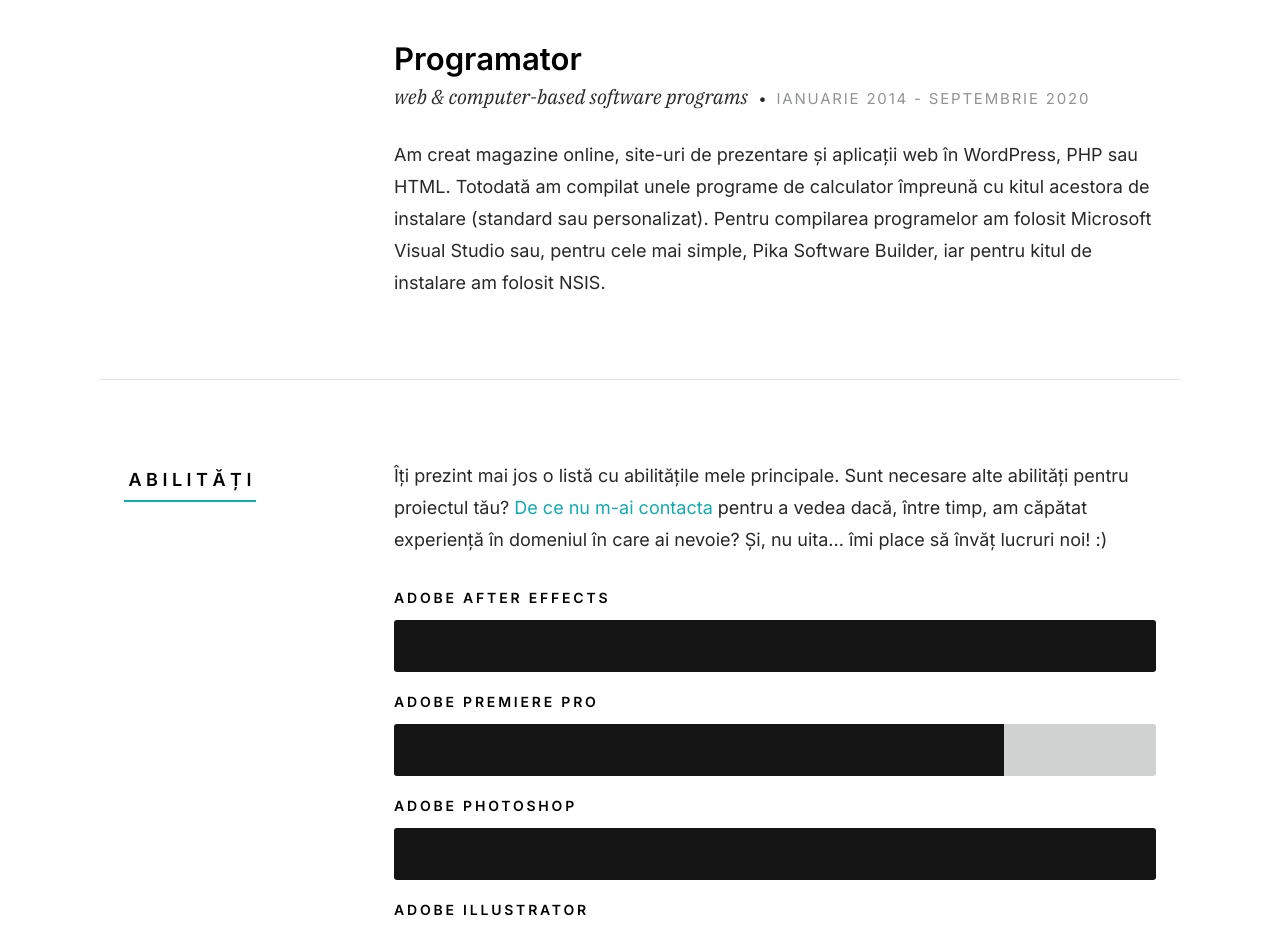
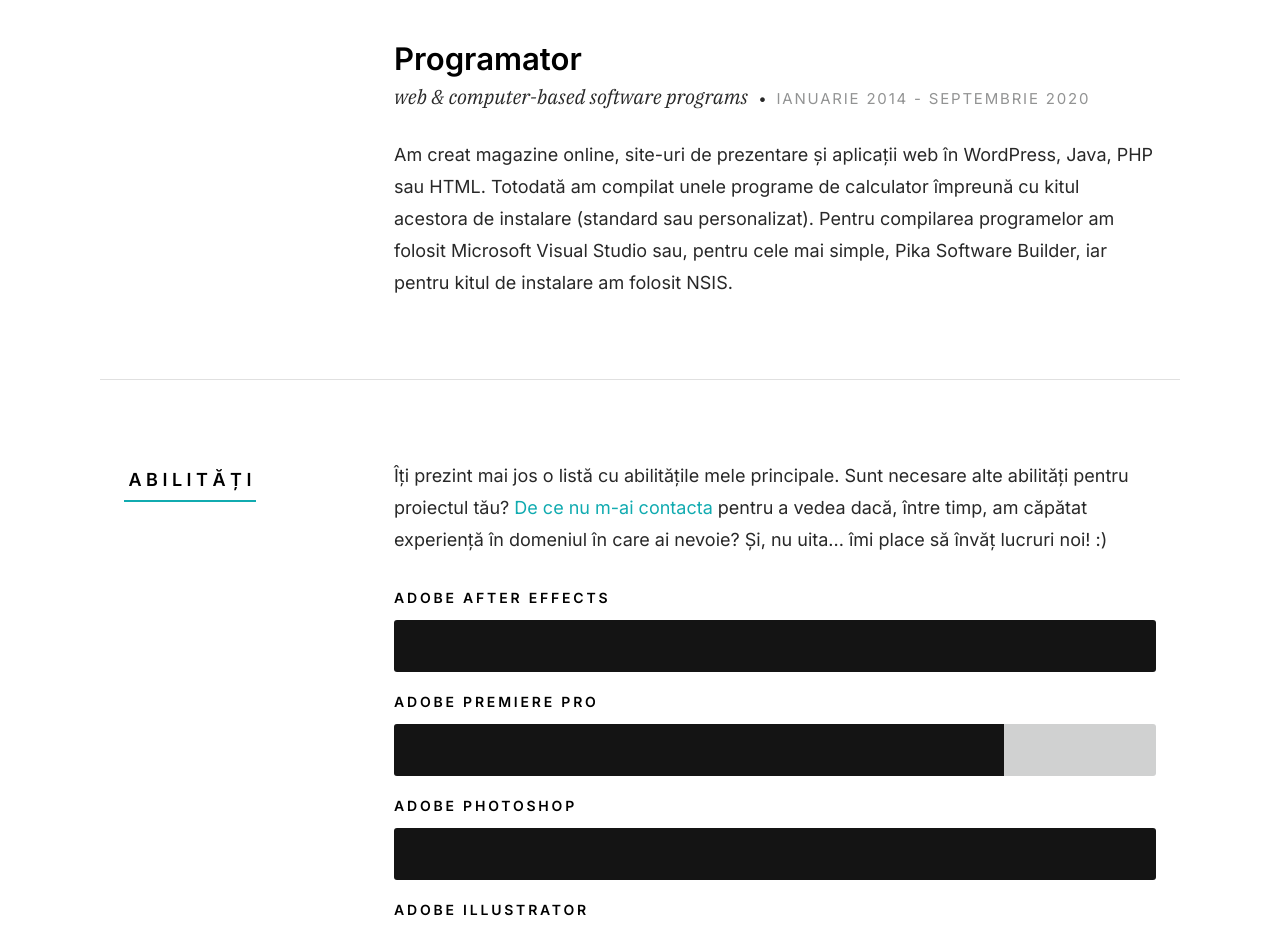
Before and after one commit to PeterPortfolioMac/ro, a plain HTML site: page index.html in a window 1280 px wide. Shown: the part 3380-4309 px from the top of the page. Drawn offline with Linux system fonts and the light colour scheme.

Commit message:
Update index.html

```diff
--- a/index.html
+++ b/index.html
@@ -266,7 +266,7 @@
                     </div>
 
                     <p>
-					Am creat magazine online, site-uri de prezentare și aplicații web în WordPress, PHP sau HTML. Totodată am compilat unele programe de calculator
+					Am creat magazine online, site-uri de prezentare și aplicații web în WordPress, Java, PHP sau HTML. Totodată am compilat unele programe de calculator
                     împreună cu kitul acestora de instalare (standard sau personalizat). Pentru compilarea programelor am folosit Microsoft
                     Visual Studio sau, pentru cele mai simple, Pika Software Builder, iar pentru kitul de instalare am folosit NSIS.
 
```
